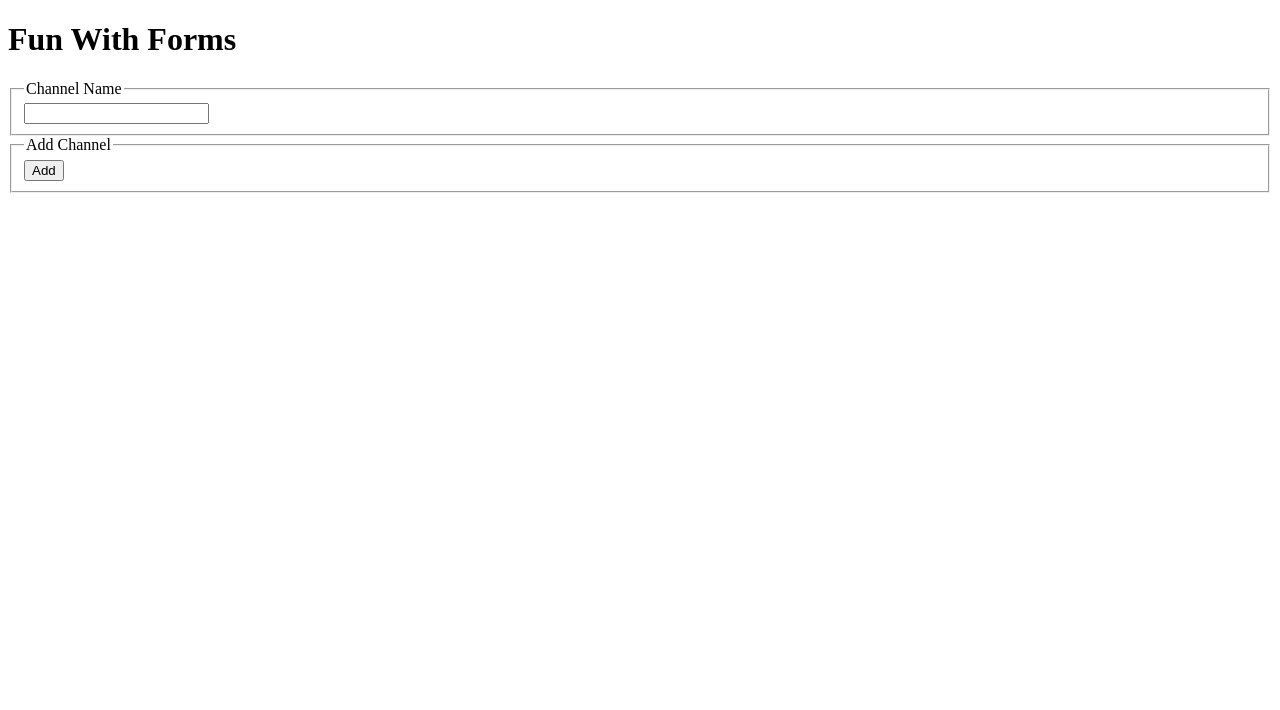
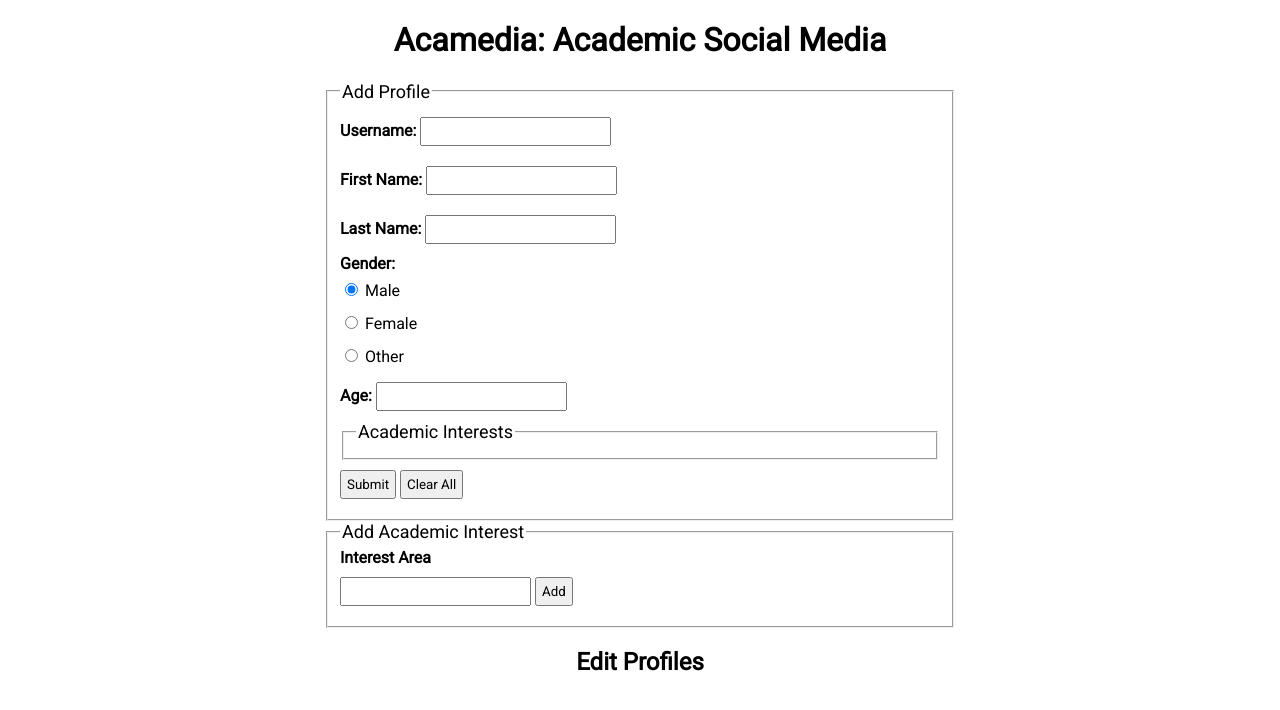
Before and after one commit to mcdokath/dynamic-pages, a Python web app: template templates/index.html in a window 1280 px wide. Shown: the top 710 px of the page. Run offline with Jinja, Linux system fonts and the light colour scheme; the template is opened without the code that fills it, so the values that code supplies are empty.

Commit message:
Updated templates

```diff
--- a/app.yaml
+++ b/app.yaml
@@ -5,6 +5,8 @@ api_version: 1
 threadsafe: true
 
 handlers:
+- url: /templates/css
+  static_dir: templates/css
 - url: /.*
   script: main.application
 
--- a/main.py
+++ b/main.py
@@ -3,6 +3,5 @@ import webapp2
 config = {'default-group':'base-data'}
 
 application = webapp2.WSGIApplication([
-	('/admin', 'admin.Admin'),
-	('/', 'base_page.DynamicPage'),
+  ('/', 'base_page.DynamicPage'),
 ], debug=True, config=config)
--- /dev/null
+++ b/templates/css/main.css
@@ -0,0 +1,28 @@
+body {
+	font-family: 'Roboto', sans-serif;
+}
+
+h1,h2,h3,h4,h5,h6 {
+	text-align:center;
+}
+
+form {
+	width:50%;
+	margin-left:auto;
+	margin-right:auto;
+}
+legend {
+	font-size:large;
+}
+input {
+	padding:5px;
+	margin-top:10px;
+	margin-bottom:10px;
+}
+.submit_button {
+	margin-top:10px;
+	font-family: 'Roboto', sans-serif;
+}
+#container {
+	width:100%;
+}
--- a/templates/index.html
+++ b/templates/index.html
@@ -2,26 +2,56 @@
 <html lang="en">
 <head>
 	<meta charset="UTF-8">
-	<title>Fun With Forms</title>
+	<link href='https://fonts.googleapis.com/css?family=Roboto' rel='stylesheet' type='text/css'>
+	<link rel="stylesheet" type="text/css" href="/templates/css/main.css">
+	<title>Acamedia</title>
 </head>
 <body>
-	<h1>Fun With Forms</h1>
-	<form action="/admin" method="post">
-		<input type="hidden" name="action" value="add_channel">
+	<div id="container">
+	<h1>Acamedia: Academic Social Media</h1>
+	<form action="/" method="post">
+		<input type="hidden" name="action" value="add_profile">
 		<fieldset>
-			<legend>Channel Name</legend>
-			<input type="text" name="channel-name">
-		</fieldset>
-		<fieldset>
-			<legend>Add Channel</legend>
-			<input type="submit" value="Add">
+			<legend>Add Profile</legend>
+			<strong>Username:</strong> <input type="text" name="username" required="true"><br />
+			<strong>First Name:</strong> <input type="text" name="first-name" required="true"><br />
+			<strong>Last Name:</strong> <input type="text" name="last-name" required="true"><br />
+			<strong>Gender:</strong><br />
+			<input type="radio" name="gender" id="gender-male" value="male" checked="checked" /> <label for="genderMale">Male</label><br />
+			<input type="radio" name="gender" id="gender-female" value="female" /> <label for="genderFemale">Female</label><br />
+			<input type="radio" name="gender" id="gender-other" value="other" /> <label for="genderOther">Other</label><br />
+			<strong>Age:</strong> <input type="number" name="age" required="true"><br />
+			<fieldset>
+				<legend>Academic Interests</legend>
+				{% for ai in edinterests %}
+				<label> {{ ai.name }} </label><input type="checkbox" name="edinterests[]" value="{{ ai.key }}">
+				{% endfor %}
+			</fieldset>
+			<input type="submit" value="Submit" class="submit_button">
+			<input type="reset" value="Clear All" class="submit_button">
 		</fieldset>
 	</form>
+	<form action="/" method="post">
+		<fieldset>
+		<legend>Add Academic Interest</legend>
+			<input type="hidden" name="action" value="add_interest">
+			<strong>Interest Area</strong><br />
+			<input type="text" name="interest-name">
+			<input type="submit" value="Add" class="submit_button">
+		</fieldset>
+	</for,>
+	<section>
+		<h2>Edit Profiles</h2>
+		{% for prof in profile_contents %}
+		<a href="/edit?key={{ prof.key }}&type=profile">{{ prof.username }}</a>
+		{% endfor %}
+	</section>
 	{% if message %}
 	<section>
 		<h3>Result</h3>
 		<p>{{ message }}</p>
 	</section>
 	{% endif %}
+	</div>
 </body>
 </html>
```
Also changed, not shown: admin.py (+33 -24 lines), base_page.py (+54 -11 lines), db_defs.py (+10 -9 lines), templates/admin.html (deleted, +0 -50 lines), 3 other files.
